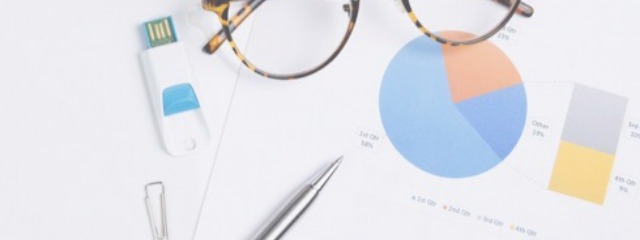
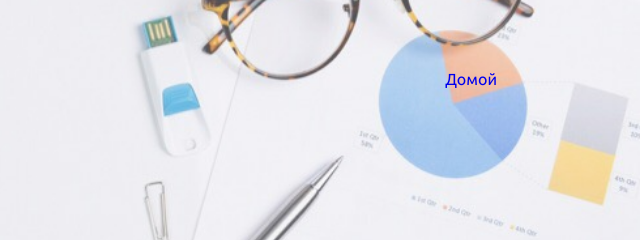
Before and after one commit to georgy4/create_cv, a website: page step2.html in a window 1280 px wide. Shown: the part 329-569 px from the top of the page, 640-1280 px from the left. Drawn offline with Linux system fonts and the light colour scheme.

Commit message:
new link

```diff
--- a/step2.html
+++ b/step2.html
@@ -14,7 +14,7 @@
     </header>
     <main class="main">
       <div class="container transition-fade" id="swup">
-        <p>comon evrybody</p><a href="/index.html"></a>
+        <p>comon evrybody</p><a href="/index.html">Домой</a>
       </div>
     </main>
     <footer class="footer"></footer>
```
